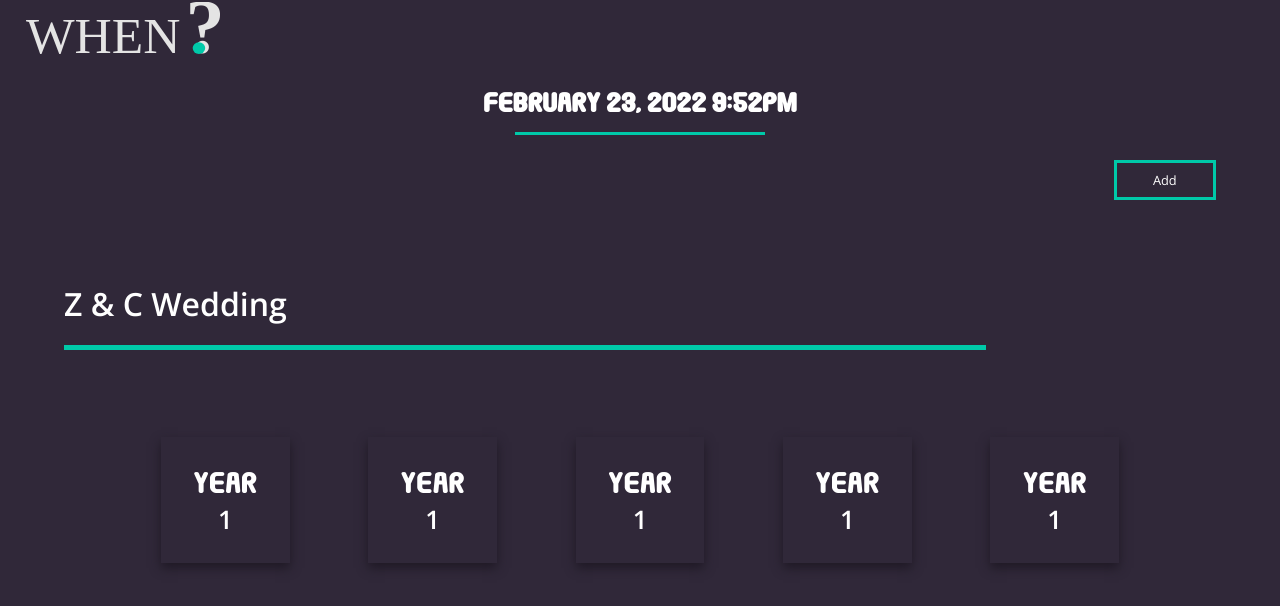
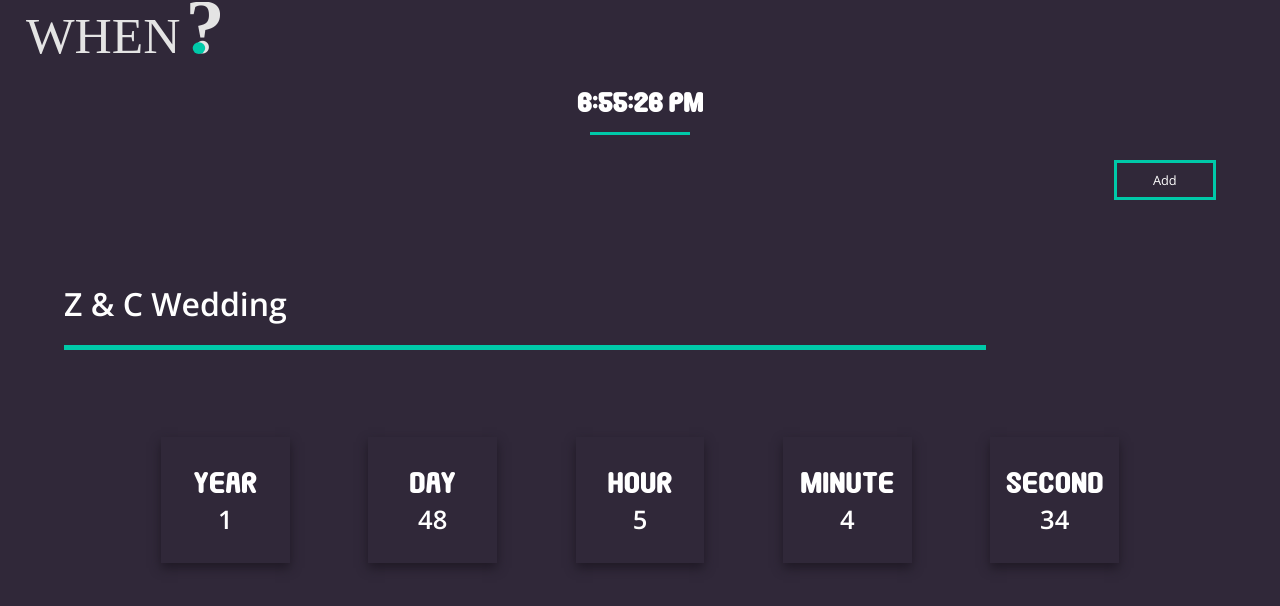
Before and after one commit to z-sanchez/when, a React (Create React App) app in the folder client/: page / in a window 1280 px wide. Shown: the top 606 px of the page. Built offline with nearby package versions, Linux system fonts and the light colour scheme.

Commit message:
can now add countdowns with AddCountdown.js component. Changed Countdown.js to function component due to it only really serving a render function

```diff
--- a/client/src/Assets/Styles/styles.css
+++ b/client/src/Assets/Styles/styles.css
@@ -136,13 +136,14 @@
 #dateEntry label {
   font-family: osRegular, "Nunito", sans-serif;
   color: #FFFFFF;
+  font-size: 2vw;
   width: 30%;
 }
 #dateEntry #enterDate {
   margin-bottom: 0;
 }
 #dateEntry input {
-  margin-left: 3vw;
+  margin: 0 2% 0 3vw;
   width: 40%;
 }
 
@@ -276,7 +277,7 @@
     margin-bottom: 30%;
   }
   #addCountdown #dateEntry {
-    width: 60%;
+    width: 80%;
     margin-bottom: 3%;
   }
   #addCountdown #dateEntry label {
@@ -290,6 +291,11 @@
     height: 50%;
     margin-left: 5%;
   }
+  #addCountdown #dateEntry input {
+    width: 20%;
+    align-self: center;
+    margin-bottom: 0;
+  }
 
   #countdownFlex .countdown .countdownBoxFlex {
     margin-top: 4%;
--- a/client/src/Components/AddCountdown.js
+++ b/client/src/Components/AddCountdown.js
@@ -1,16 +1,12 @@
-import React, {useState, useEffect} from "react";
+import React, {useState} from "react";
 import CountdownBox from "./CountdownBox";
 
-function AddCountdown() {
+const AddCountdown = (props) => {
 
-    const [date, setDate] = useState(null)
-
-    useEffect(() => {
-        console.log('Side Effect' + date);
-    })
+    const [date, setDate] = useState(null);
 
 
-    function toggleForm() {
+    const toggleForm = () => {
         const form = document.getElementById('display');
         const button = document.getElementById('addButton');
 
@@ -23,6 +19,11 @@ function AddCountdown() {
             form.style.display = '';
             button.style.backgroundColor = "";
             button.value = "Add";
+            let countdownObject = {
+                date: document.getElementById('enterDate').value,
+                name: document.getElementById('enterName').value,
+            }
+            props.add(countdownObject);
         }
     }
 
@@ -40,6 +41,9 @@ function AddCountdown() {
                     <label>Enter Date:
                     </label>
                     <input type="datetime-local" name="date_entry" id="enterDate" onChange={updateDate}/>
+                    <label>Enter Name:
+                    </label>
+                    <input id="enterName" type="text"/>
                 </div>
                 <div className="countdownBoxFlex">
                     <CountdownBox select={true} display={"year"} date={date}/>
--- a/client/src/Components/App.js
+++ b/client/src/Components/App.js
@@ -1,23 +1,50 @@
-import React, {useState} from "react";
+import React from "react";
 import "../Assets/Styles/boilerPlate.css";
 import "../Assets/Styles/styles.css";
-import header from "../Layouts/Header/index";
+import Header from "../Layouts/Header/index";
 import AddCountdown from "./AddCountdown";
 import Countdown from "./Countdown";
 
-function App() {
+class App extends React.Component {
 
-    const [countdowns, setCountdowns] = useState([]);
+    constructor(props) {
+        super(props);
+
+        this.addCountdown = this.addCountdown.bind(this);
+
+        this.state = {
+            countdowns: [{date: '2023-04-14T00:00', name: 'Z & C Wedding'}],
+        }
+    }
 
 
+    addCountdown(countdownObject) {
+        let array = this.state.countdowns;
+        array.push(countdownObject);
+        this.setState({
+            countdowns: array,
+        });
 
-    return (
-        <div id="appGrid">
-            {header}
-            <AddCountdown/>
-            <Countdown />
-        </div>
-    );
+    }
+
+    renderCountdowns = () => {
+        return this.state.countdowns.map((countdown, index) => {
+            return <Countdown  key={index} name={countdown.name} date={countdown.date}/>
+        });
+    }
+
+    render() {
+        console.log(this.state.countdowns);
+        return (
+            <div id="appGrid">
+                <Header/>
+                <AddCountdown add={this.addCountdown}/>
+                {this.renderCountdowns()}
+            </div>
+        );
+
+    }
+
 }
 
 export default App;
--- a/client/src/Components/Countdown.js
+++ b/client/src/Components/Countdown.js
@@ -1,49 +1,25 @@
 import React from "react";
+import CountdownBox from "./CountdownBox";
 
-class Countdown extends React.Component {
+const Countdown = (props) => {
 
+    let date = Date.parse(props.date);
 
-    render() {
     return (
         <div id="countdownFlex">
             <div className="countdown">
-                    <h1>Z & C Wedding</h1>
+                <h1>{props.name}</h1>
                 <div className="countdown--bar"/>
                 <div className="countdownBoxFlex">
-                        <div className="countdownBox">
-                            <div className="countdownBox__count">
-                                <p>Year</p>
-                                <h1>1</h1>
-                            </div>
-                        </div>
-                        <div className="countdownBox">
-                            <div className="countdownBox__count">
-                                <p>Year</p>
-                                <h1>1</h1>
-                            </div>
-                        </div>
-                        <div className="countdownBox">
-                            <div className="countdownBox__count">
-                                <p>Year</p>
-                                <h1>1</h1>
-                            </div>
-                        </div>
-                        <div className="countdownBox">
-                            <div className="countdownBox__count">
-                                <p>Year</p>
-                                <h1>1</h1>
-                            </div>
-                        </div>
-                        <div className="countdownBox">
-                            <div className="countdownBox__count">
-                                <p>Year</p>
-                                <h1>1</h1>
-                            </div>
-                        </div>
+                    <CountdownBox select={false} display={"year"} date={date}/>
+                    <CountdownBox select={false} display={"day"} date={date}/>
+                    <CountdownBox select={false} display={"hour"} date={date}/>
+                    <CountdownBox select={false} display={"minute"} date={date}/>
+                    <CountdownBox select={false} display={"second"} date={date}/>
                 </div>
             </div>
         </div>);
 }
-}
+
 
 export default Countdown;
--- a/client/src/Layouts/Header/index.js
+++ b/client/src/Layouts/Header/index.js
@@ -1,15 +1,35 @@
-import React from "react";
+import React, {useEffect, useState} from "react";
 import logo from "../../Assets/Images/Logo.svg";
 
-const header = (
+function Header() {
+
+    const [currentTime, setCurrentTime] = useState(new Date());
+
+    function refreshCurrentTime() {
+        setCurrentTime(new Date());
+    }
+
+
+    useEffect(() => {
+        const clock = setInterval(refreshCurrentTime, 1000);
+        return function stopClock() {clearInterval(clock);}
+    }, []);
+
+
+
+    return (
     <header id="appHeader">
         <div id="logo">
             <img src={logo} alt="appLogo"/>
         </div>
         <div id="currentDate">
-            <h1>February 23, 2022 9:52PM</h1>
+            <h1>{currentTime.toLocaleTimeString()}</h1>
             <div className="countdown--bar"/>
         </div>
     </header>);
+}
 
-export default header;
+export default Header;
+
+
+//February 23, 2022 9:52PM
```
Also changed, not shown: client/src/Assets/Styles/styles.sass (+7 -2 lines), 1 other file (tests, documents, lock files or other folders). Lines whose indentation alone changed are shown as unchanged.
